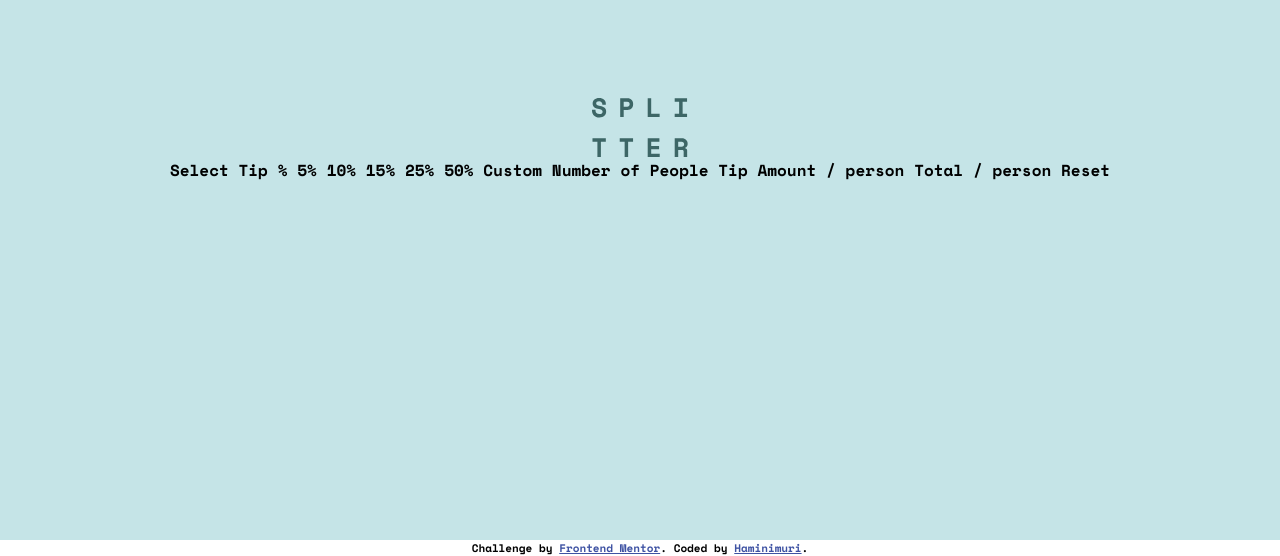
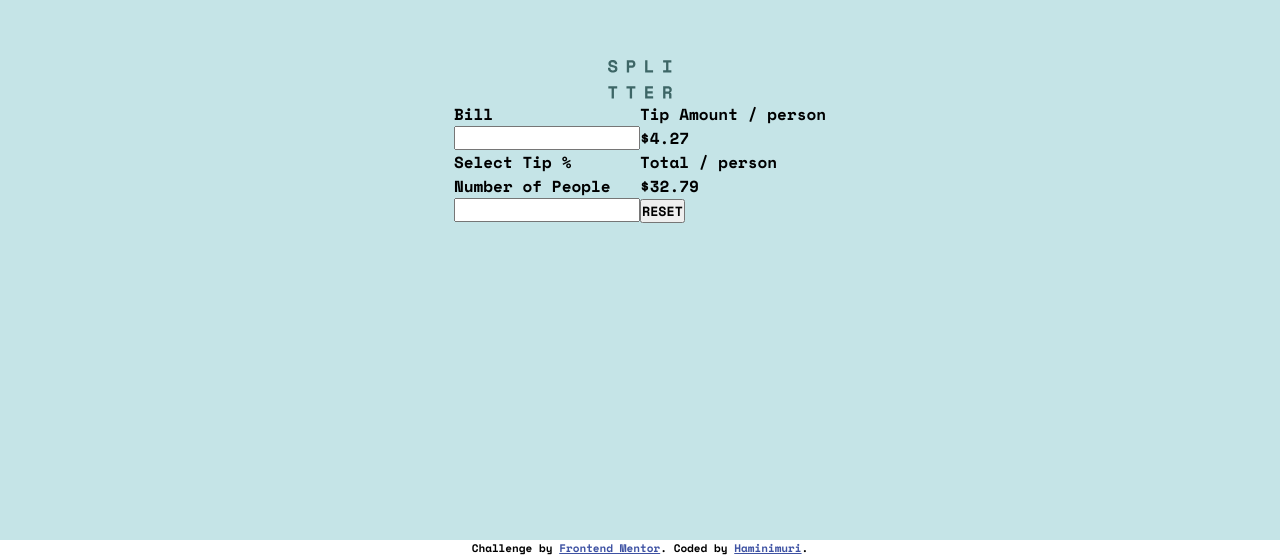
Before and after one commit to Kiranchai/tip-calculator-app, a plain HTML site: page index.html in a window 1280 px wide. Shown: the part 260-816 px from the top of the page. Drawn offline with nearby package versions, Linux system fonts and the light colour scheme.

Commit message:
added html structure

```diff
--- a/index.html
+++ b/index.html
@@ -22,23 +22,68 @@
       <img src="./images/logo.svg" class="logo-image">
     </div>
 
-    Select Tip %
-    5%
-    10%
-    15%
-    25%
-    50%
-    Custom
+    <section class="calculator-container">
 
-    Number of People
+      <section class="calculator-menu">
 
-    Tip Amount
-    / person
+        <span class="input-label">
+          Bill
+        </span>
 
-    Total
-    / person
+        <input id="bill-price-input">
 
-    Reset
+        <span class="input-label">
+          Select Tip %
+        </span>
+
+        <div class="tip-amount-container">
+
+        </div>
+
+        <span class="input-label">
+          Number of People
+        </span>
+        <input type="text" class="menu-input" id="bill-people-amount">
+
+      </section>
+
+      <section class="calculator-display">
+
+        <div class="tip-amount-container">
+
+          <div class="tip-amount-details">
+            <span class="details-top">Tip Amount</span>
+            <span class="details-bottom">/ person</span>
+          </div>
+
+          <div class="tip-amount-display">
+            <span class="display-value">$4.27</span>
+          </div>
+
+        </div>
+
+        <div class="tip-total-container">
+
+          <div class="tip-amount-details">
+            <span class="details-top">Total</span>
+            <span class="details-bottom">/ person</span>
+          </div>
+
+          <div class="tip-amount-display">
+            <span class="display-value">$32.79</span>
+          </div>
+
+        </div>
+
+        <button class="reset-btn">
+          RESET
+        </button>
+
+      </section>
+
+
+    </section>
+
 
   </main>
 
--- a/style.css
+++ b/style.css
@@ -32,3 +32,17 @@ main{
     height: 100%;
     object-fit: contain;
 }
+
+.logo-container{
+    max-width: 4rem;
+}
+
+.calculator-container{
+    display: grid;
+    grid-template-columns: 1fr 1fr;
+}
+
+.calculator-menu{
+    display: flex;
+    flex-direction: column;
+}
```
